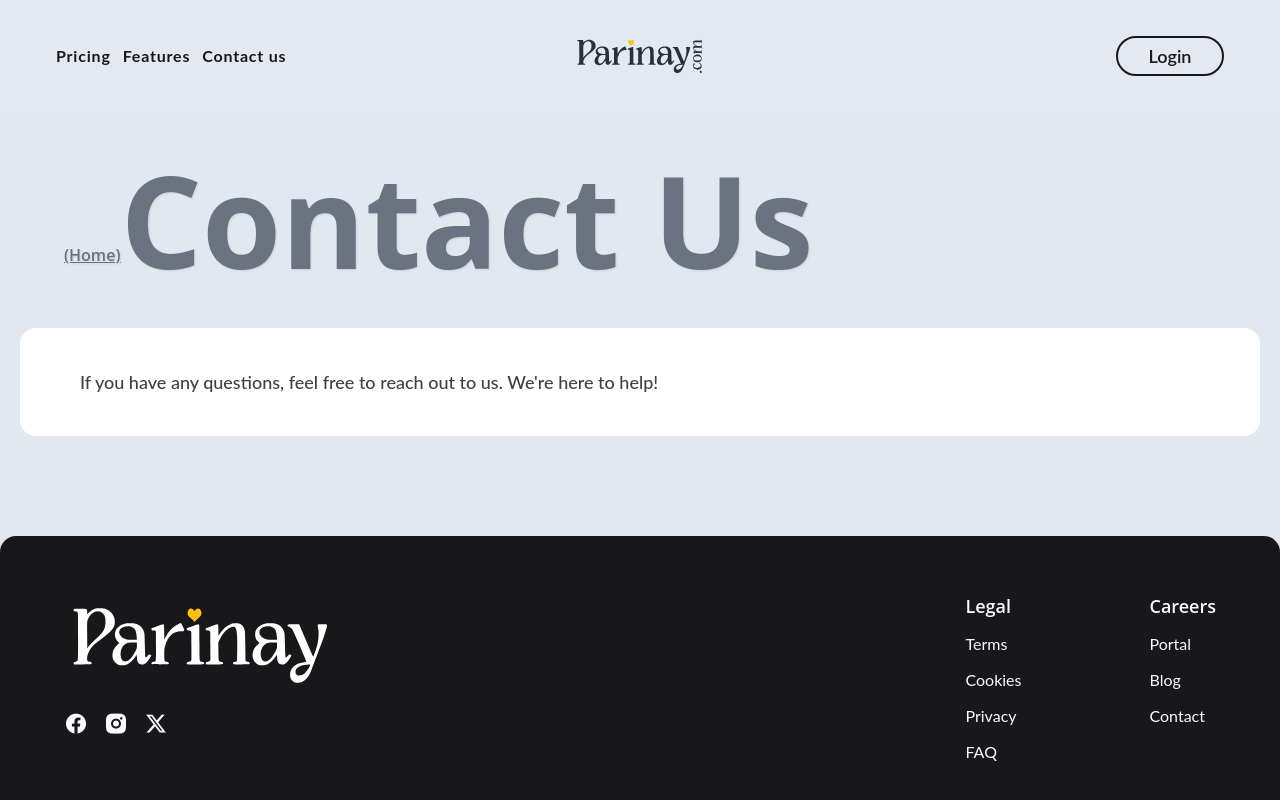
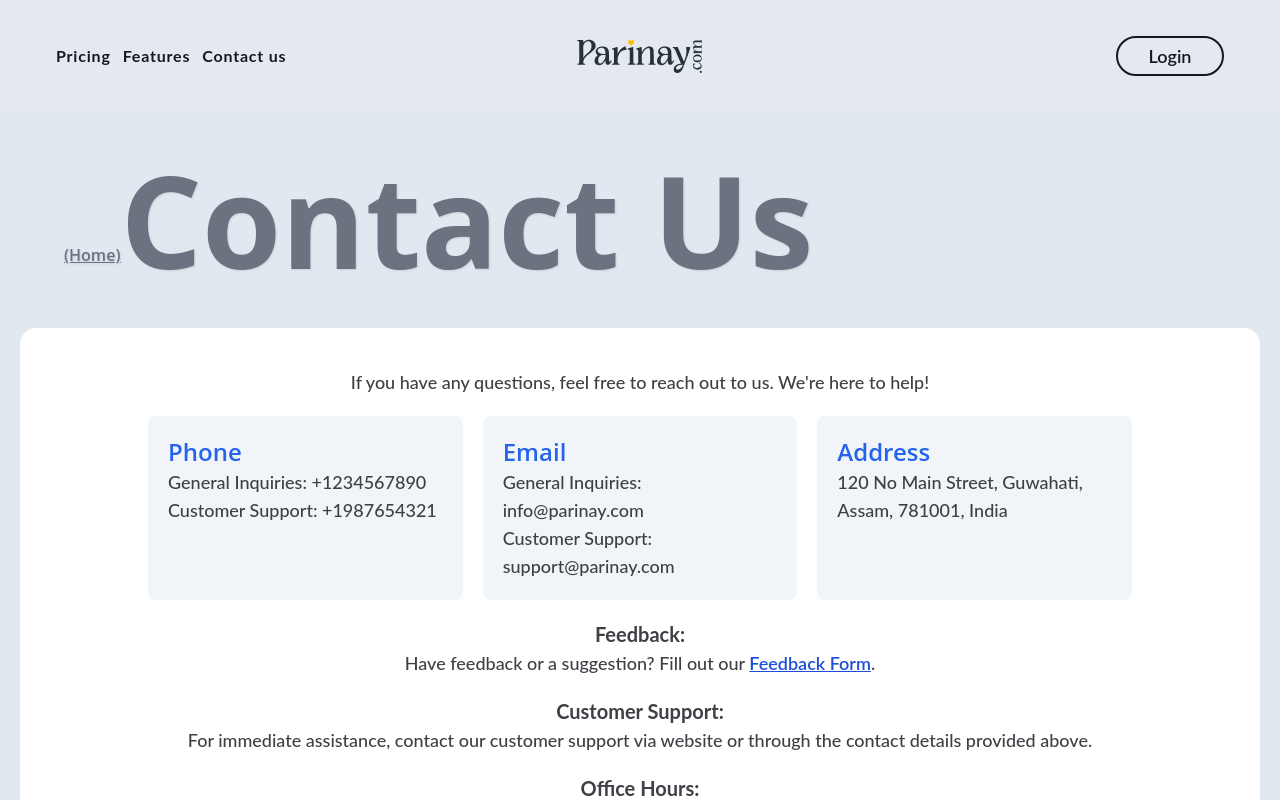
Before and after one commit to JyotiInHex/Parinay, a React (Create React App) app: page /contact in a window 1280 px wide. Shown: the top 800 px of the page. Built offline with nearby package versions, Linux system fonts and the light colour scheme; the HTML template or start-up script is replaced by a standard one.

Commit message:
today last

```diff
--- a/src/pages/contact.jsx
+++ b/src/pages/contact.jsx
@@ -1,7 +1,11 @@
-import React from 'react'
+import React, { useEffect } from 'react'
 import { Link } from 'react-router-dom'
 
 const contact = () => {
+  const OpenFeedback = () => {
+    console.log('Ok');
+  };
+
   return (
     <>
       <div className="w-full h-auto p-5">
@@ -13,8 +17,29 @@ const contact = () => {
             Contact Us
           </h1>
         </figure>
-        <div className="bg-white w-full h-full p-10 rounded-2xl text-lg text-zinc-700 font-lato font-medium">
-          <h6 className="px-5 text-justify">If you have any questions, feel free to reach out to us. We're here to help!</h6>
+        <div className="bg-white w-full h-full px-32 py-10 rounded-2xl text-lg text-zinc-700 font-lato font-medium">
+          <h6 className="px-5 text-center">If you have any questions, feel free to reach out to us. We're here to help!</h6>
+          <div className='flex gap-5 mt-5'>
+            <div className='w-full h-auto bg-slate-100 rounded-lg p-5'>
+              <h4 className='text-2xl text-blue-600 font-opensans font-semibold'>Phone</h4>
+              <p className='text-lg text-zinc-700 font-lato font-medium'>General Inquiries: +1234567890</p>
+              <p className='text-lg text-zinc-700 font-lato font-medium'>Customer Support: +1987654321</p>
+            </div>
+            <div className='w-full h-auto bg-slate-100 rounded-lg p-5'>
+              <h4 className='text-2xl text-blue-600 font-opensans font-semibold'>Email</h4>
+              <p className='text-lg text-zinc-700 font-lato font-medium'>General Inquiries: info@parinay.com</p>
+              <p className='text-lg text-zinc-700 font-lato font-medium'>Customer Support: support@parinay.com</p>
+            </div>
+            <div className='w-full h-auto bg-slate-100 rounded-lg p-5'>
+              <h4 className='text-2xl text-blue-600 font-opensans font-semibold'>Address</h4>
+              <p className='text-lg text-zinc-700 font-lato font-medium'>120 No Main Street, Guwahati, Assam, 781001, India</p>
+            </div>
+          </div>
+          <div className='text-center'>
+            <h6 className='my-5'><strong className='text-xl'>Feedback:</strong><br></br>Have feedback or a suggestion? Fill out our <span className='underline cursor-pointer text-blue-700 font-semibold' onClick={OpenFeedback}>Feedback Form</span>.</h6>
+            <h6 className='my-5'><strong className='text-xl'>Customer Support:</strong><br></br>For immediate assistance, contact our customer support via website or through the contact details provided above.</h6>
+            <h6 className='my-5'><strong className='text-xl'>Office Hours:</strong><br></br>Monday - Friday: 9:00 AM - 6:00 PM (Local Time)</h6>
+          </div>
         </div>
       </div>
     </>
```
